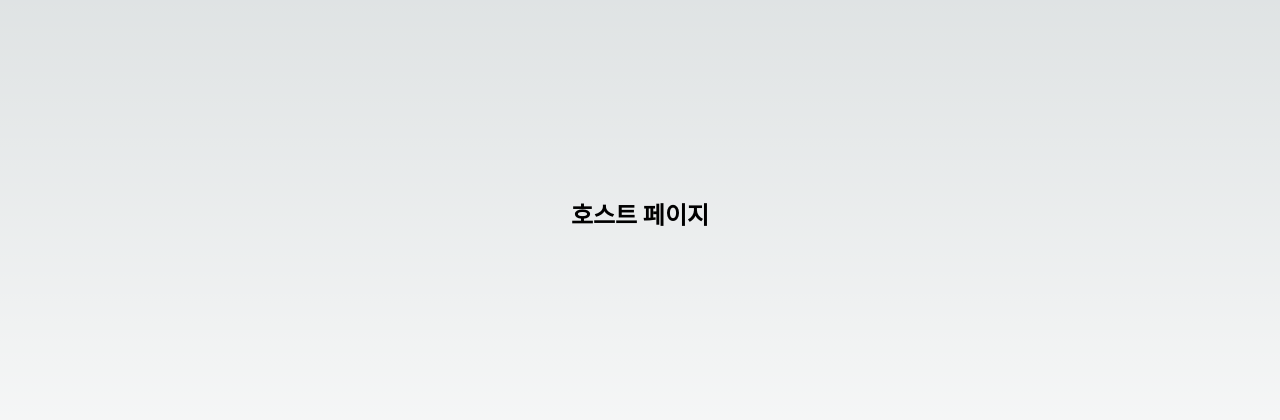
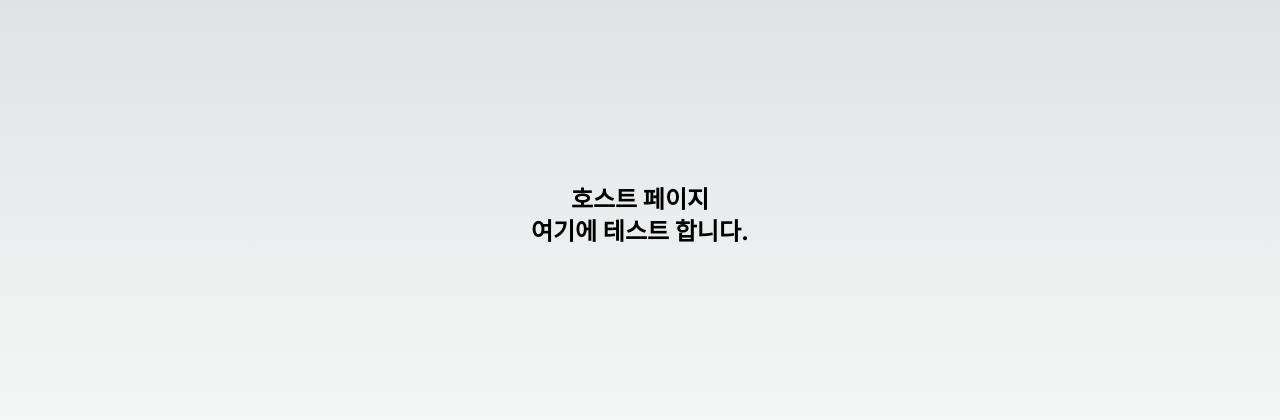
Before and after one commit to labsHSM/guests-management, a Next.js app: page /host in a window 1280 px wide. Shown: the part 184-604 px from the top of the page. Built offline with nearby package versions, Linux system fonts and the light colour scheme.

Commit message:
test commit

```diff
--- a/app/host/page.tsx
+++ b/app/host/page.tsx
@@ -3,6 +3,7 @@
     <main className="flex min-h-screen flex-col items-center justify-center p-24">
       <div className="flex flex-col items-center">
         <h1 className="text-2xl font-bold">호스트 페이지</h1>
+        <h1 className="text-2xl font-bold">여기에 테스트 합니다.</h1>
       </div>
     </main>
   );
```
Also changed, not shown: package.json (+6 -6 lines), 1 other file (tests, documents, lock files or other folders).
